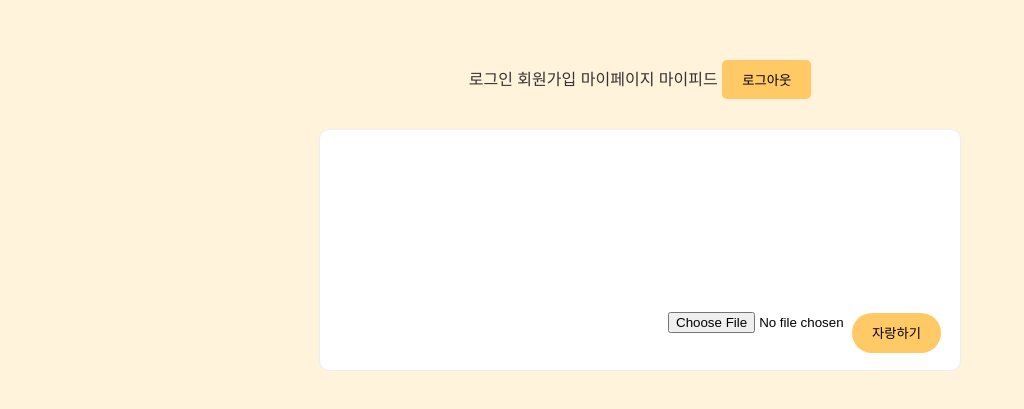
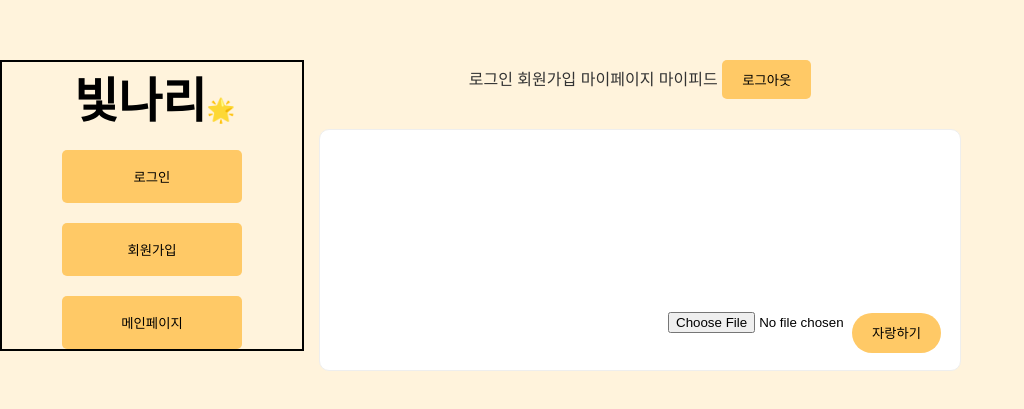
Before and after one commit to LeeJY97/ShineUs, a React (Vite) app: page / in a window 1280 px wide. Shown: the part 159-568 px from the top of the page, without its empty margins (0-1024 px from the left). Built offline with nearby package versions, Linux system fonts and the light colour scheme; no server answers; the database is empty.

Commit message:
nav바 로그인 상태별 버튼 출력

```diff
--- a/src/components/Nav.jsx
+++ b/src/components/Nav.jsx
@@ -1,53 +1,66 @@
 import styled from "styled-components";
+import { useShine } from "../context/ShineContext";
 
 // 전체 (nav) div
-const StyledLoginBar = styled.div`
+const StyledContainer = styled.div`
   border: 2px solid black;
   display: inline-block;
-`;
+  position: fixed;
+  left: 0;
+  width: 300px;
 
-// '빛나리' 문구
-const StyledLoginTitle = styled.h1`
+  h1 {
     font-size: 3rem;
     text-align: center;
     text-align: center;
     font-weight: bold;
     padding: 15px 0px 25px 15px;
+
+    span {
+      font-size: 23px;
+      padding-right: 10px;
+    }
+  }
 `;
 
-// 🌟 이모지
-const StyledLoginTitleStarImozi = styled.span`
-  font-size: 23px;
-  padding-right: 10px;
+const StyledButtonBox = styled.div`
+  display: flex;
+  width: 60%;
+  flex-direction: column;
+  margin: 0 auto;
+  /* background-color: black; */
+  gap: 20px;
+  align-items: center;
 `;
 
-// 로그인 버튼, 메인 페이지 버튼
-// 감싸는 div
-const StyledLoginAndMainPageDiv = styled.div`
-  display: flex;
-  flex-direction: column;
-`;
-
-// 로그인 버튼
-const StyledLoginButton = styled.button`
+const StyledButton = styled.button`
   width: 180px;
   height: 53px;
   cursor: pointer;
 `;
 const Nav = () => {
+  const { isLoggedIn } = useShine();
   return (
-    <StyledLoginBar>
-      {/* 제목 */}
-      <StyledLoginTitle>
-        빛나리<StyledLoginTitleStarImozi>🌟</StyledLoginTitleStarImozi>
-      </StyledLoginTitle>
-      {/* 로그인 버튼*/}
-      <StyledLoginAndMainPageDiv>
-        <StyledLoginButton>로그인</StyledLoginButton>
-        {/* 메인페이지 버튼 */}
-        <StyledLoginButton>메인페이지</StyledLoginButton>
-      </StyledLoginAndMainPageDiv>
-    </StyledLoginBar>
+    <StyledContainer>
+      <h1>
+        빛나리<span>🌟</span>
+      </h1>
+      <StyledButtonBox>
+        {!isLoggedIn && (
+          <>
+            <StyledButton>로그인</StyledButton>
+            <StyledButton>회원가입</StyledButton>
+          </>
+        )}
+        <StyledButton>메인페이지</StyledButton>
+        {isLoggedIn && (
+          <>
+            <StyledButton>마이페이지</StyledButton>
+            <StyledButton>마이피드</StyledButton>
+          </>
+        )}
+      </StyledButtonBox>
+    </StyledContainer>
   );
 };
 
--- a/src/pages/Home.jsx
+++ b/src/pages/Home.jsx
@@ -5,6 +5,7 @@ import MainPagePosts from "../components/MainPagePosts";
 import supabase from "../supabaseClient";
 import { Link } from "react-router-dom";
 import { useShine } from "../context/ShineContext";
+import Nav from "../components/Nav";
 
 const Home = () => {
   const [posts, setPosts] = useState([]);
@@ -35,6 +36,7 @@ const Home = () => {
   };
   return (
     <>
+      <Nav></Nav>
       <Link to="/signin">로그인 </Link>
       <Link to="/signup">회원가입 </Link>
       <Link to="/mypage">마이페이지 </Link>
```
Lines whose indentation alone changed are shown as unchanged.
